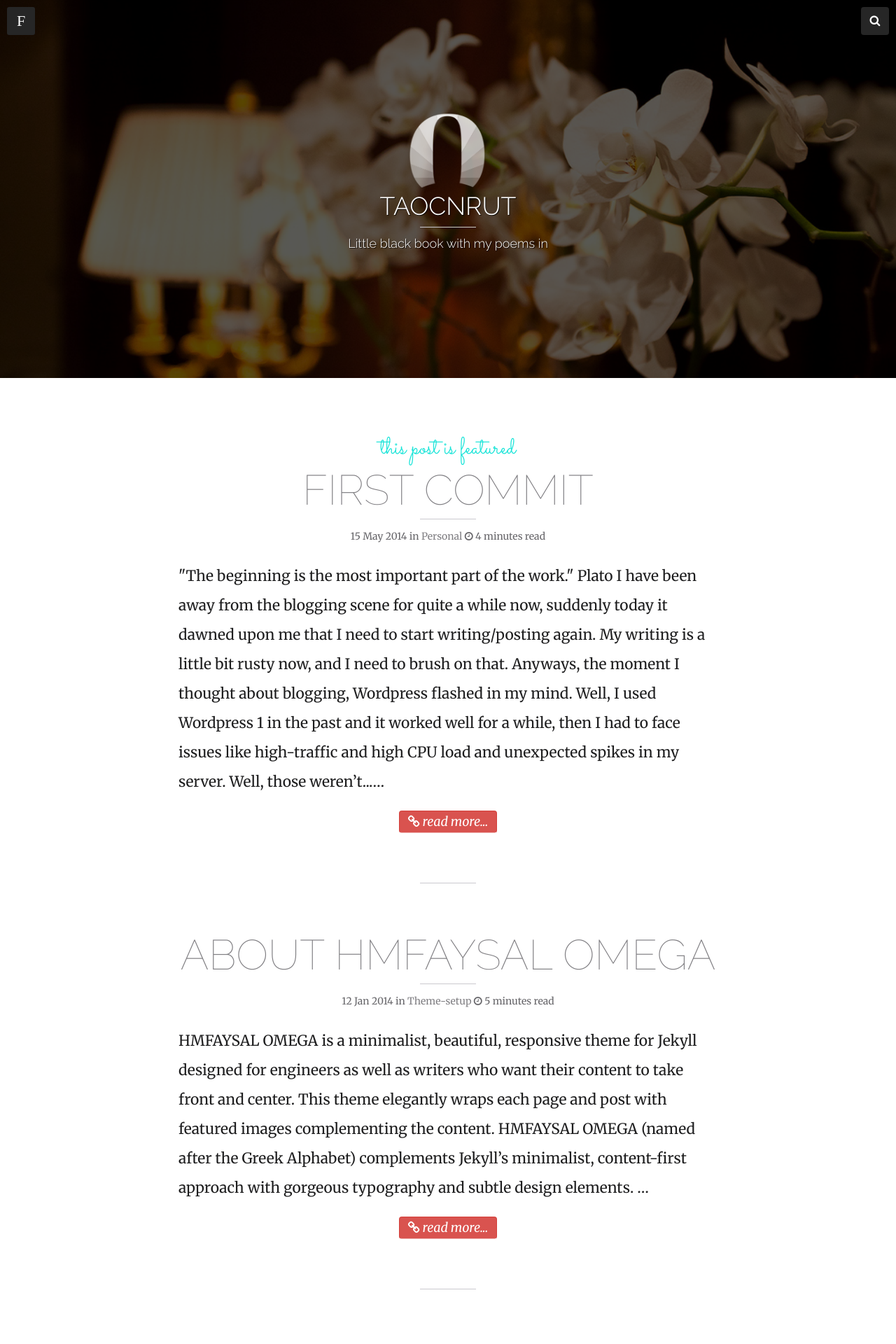
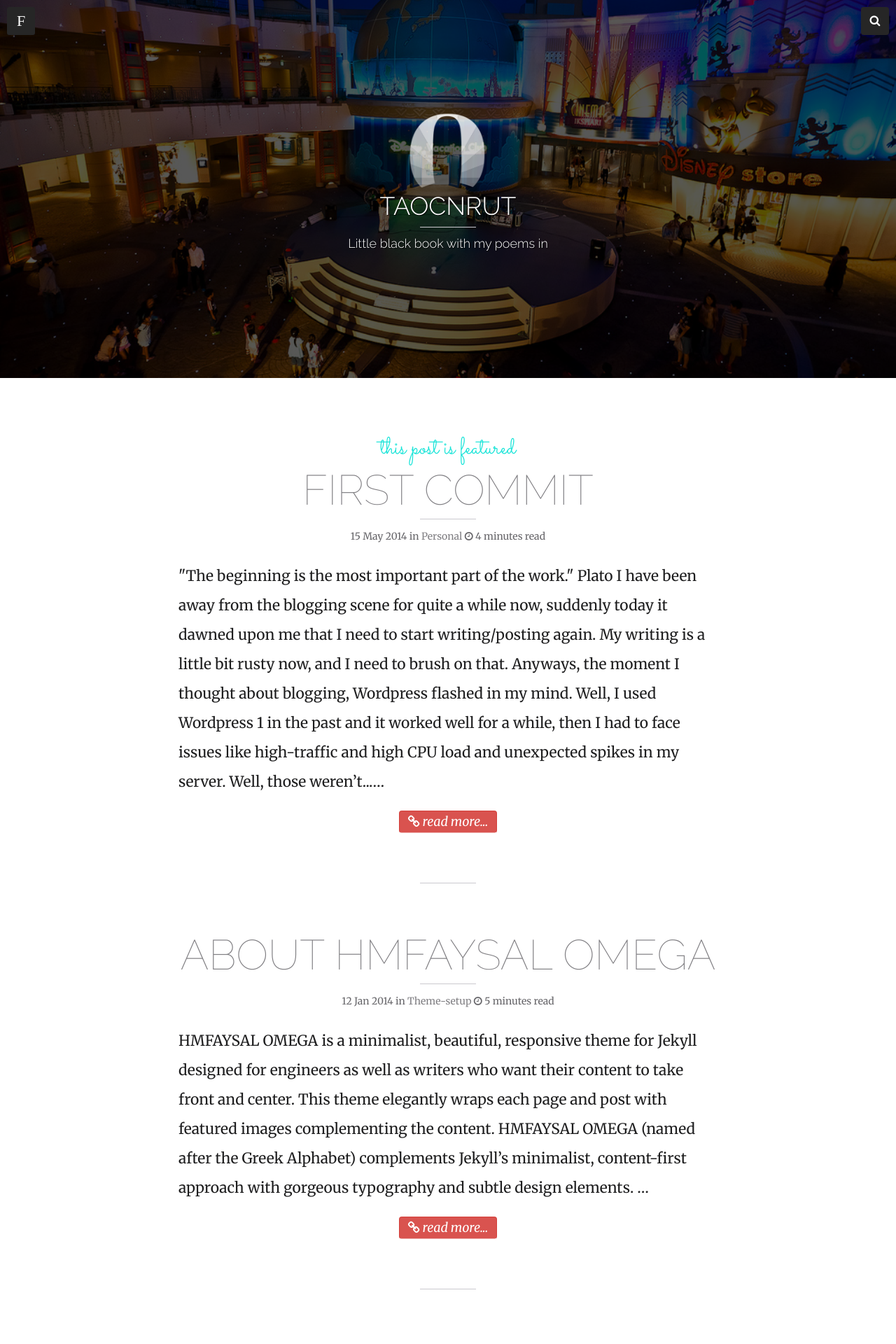
Before and after one commit to taocnrut/taocnrut.github.io, a Jekyll site: the page built from index.html, in a window 1280 px wide. Shown: the top 1920 px of the page at 70% size. Built offline with Jekyll 4.4.1, drawn with Linux system fonts in a browser that asks for light colours; nearby versions of some CDN libraries; the list of posts is cut into pages by our own code.

Commit message:
Update 2014-11-21 091252

```diff
--- a/_config.yml
+++ b/_config.yml
@@ -3,7 +3,7 @@ description:      "Little black book with my poems in"
 logo:             omikron.png
 disqus_shortname: taocnrut
 # Assign a default image for your site's header and footer
-default_bg:       default_bg1.jpg
+default_bg:       default_bg.jpg
 search:           true
 share:            false
 # Read Time is a calculator tp provide post read-time based on word count. Usage is recommended.
```
